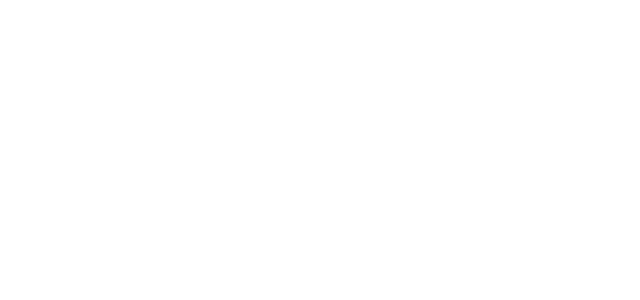
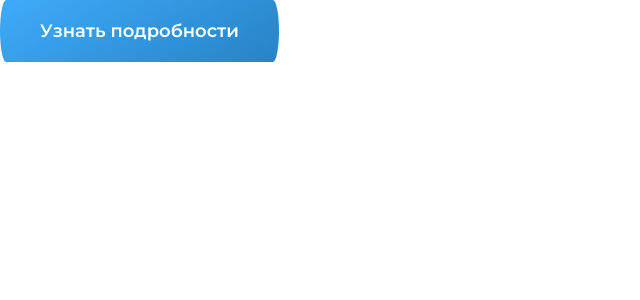
Before and after one commit to vladboyarinov1/interservice, a React (Vite) app: page / in a window 1280 px wide. Shown: the top 300 px of the page, without its empty margins (0-640 px from the left). Built offline with nearby package versions, Linux system fonts and the light colour scheme.

Commit message:
feat: add button component

```diff
--- a/src/App.tsx
+++ b/src/App.tsx
@@ -1,5 +1,13 @@
+import { Button } from '@/components/ui/button'
+
 function App() {
-  return <div></div>
+  return (
+    <div>
+      <Button px={40} py={20}>
+        Узнать подробности
+      </Button>
+    </div>
+  )
 }
 
 export default App
--- /dev/null
+++ b/src/components/ui/button/button.module.scss
@@ -0,0 +1,16 @@
+
+.button {
+  cursor: pointer;
+
+  font-size: var(--font-size-regular);
+  font-weight: var(--font-weight-semi-bold);
+  color: var(--color-light);
+
+  background: linear-gradient(147.71deg, var(--color-blue-darkest) 0%, var(--color-blue-lighter) 100%);
+  border: none;
+  border-radius: 10px/50px;
+
+  &:hover {
+    background: linear-gradient(147.71deg, var(--color-blue-lightest) 0%, var(--color-blue-darkest) 100%);
+  }
+}
--- /dev/null
+++ b/src/components/ui/button/button.tsx
@@ -0,0 +1,22 @@
+import { CSSProperties, ComponentPropsWithoutRef, ElementType } from 'react'
+
+import s from './button.module.scss'
+
+export type ButtonProps<T extends ElementType = 'button'> = {
+  as?: T
+  px: CSSProperties['paddingRight']
+  py: CSSProperties['paddingLeft']
+  variant?: 'large' | 'medium' | 'small'
+} & ComponentPropsWithoutRef<T>
+
+export const Button = <T extends ElementType = 'button'>(
+  props: ButtonProps<T> & Omit<ComponentPropsWithoutRef<T>, keyof ButtonProps<T>>
+) => {
+  const { as: Component = 'button', className, px, py, variant = 'primary', ...rest } = props
+  const styles = {
+    ...(px && { paddingLeft: px, paddingRight: px }),
+    ...(py && { paddingBottom: py, paddingTop: py }),
+  }
+
+  return <Component className={`${s.button} ${className}`} style={styles} {...rest} />
+}
--- /dev/null
+++ b/src/components/ui/button/index.ts
@@ -0,0 +1 @@
+export { Button } from './button'
--- a/src/main.tsx
+++ b/src/main.tsx
@@ -4,6 +4,7 @@
 import { createRoot } from 'react-dom/client'
 
 import '@fontsource-variable/montserrat'
+import './styles/index.scss'
 
 createRoot(document.getElementById('root') as HTMLElement).render(
   <StrictMode>
--- a/src/styles/_boilerplate.scss
+++ b/src/styles/_boilerplate.scss
@@ -0,0 +1,41 @@
+html {
+  box-sizing: border-box;
+  font-size: 100%;
+
+  -webkit-font-smoothing: antialiased;
+  -moz-osx-font-smoothing: grayscale;
+}
+
+*,
+*::before,
+*::after {
+  box-sizing: border-box;
+  margin: 0;
+  padding: 0;
+}
+
+input,
+button,
+select,
+textarea,
+optgroup,
+option {
+  font-family: inherit;
+  font-size: inherit;
+  font-weight: inherit;
+  font-style: inherit;
+  color: inherit;
+}
+
+a:visited {
+  color: inherit;
+}
+
+body {
+  margin: 0;
+  padding: 0;
+
+  font-family: var(--font-family-primary), sans-serif;
+  line-height: var(--line-height-s);
+  color: var(--color-dark);
+}
--- a/src/styles/_typography.scss
+++ b/src/styles/_typography.scss
@@ -0,0 +1,28 @@
+:root {
+  --font-family-primary: 'Montserrat', sans-serif;
+
+  // line heights
+  --line-height-s: 140%;
+
+  // font sizes
+  --font-size-xs: 0.75rem; // 12px
+  --font-size-small: 0.875rem; // 14px
+  --font-size-xsmall: 0.9375rem; // 15px
+  --font-size-medium: 1rem; // 16px
+  --font-size-regular: 1.125rem; // 18px
+  --font-size-xxsmall: 1.1875rem; // 19px
+  --font-size-large: 1.25rem; // 20px
+  --font-size-xlarge: 1.4375rem; // 23px
+  --font-size-xxlarge: 1.5625rem; // 25px
+  --font-size-xxxlarge: 1.6875rem; // 27px
+  --font-size-huge: 2.1875rem; // 35px
+  --font-size-enormous: 3.75rem; // 60px
+
+
+  // font weights
+  --font-weight-light: 300;
+  --font-weight-regular: 400;
+  --font-weight-medium: 500;
+  --font-weight-semi-bold: 600;
+  --font-weight-bold: 700;
+}
```
